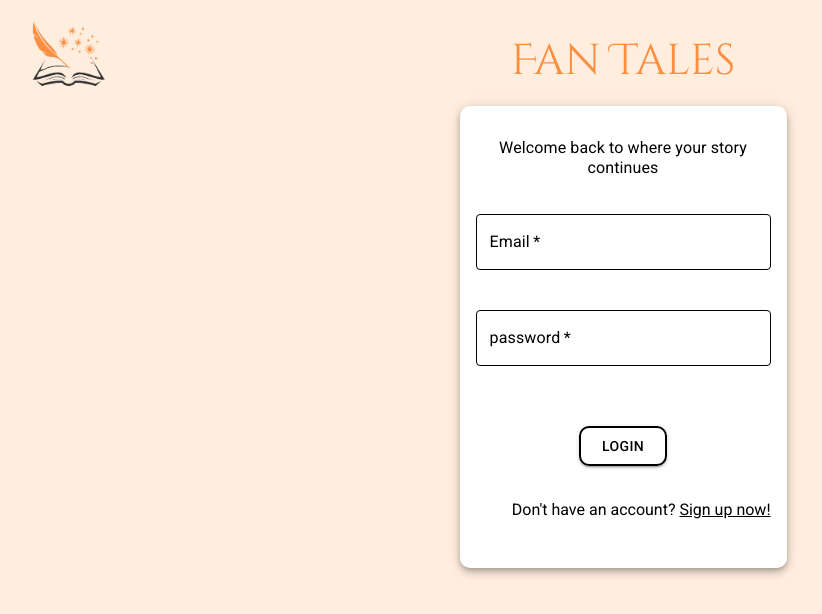
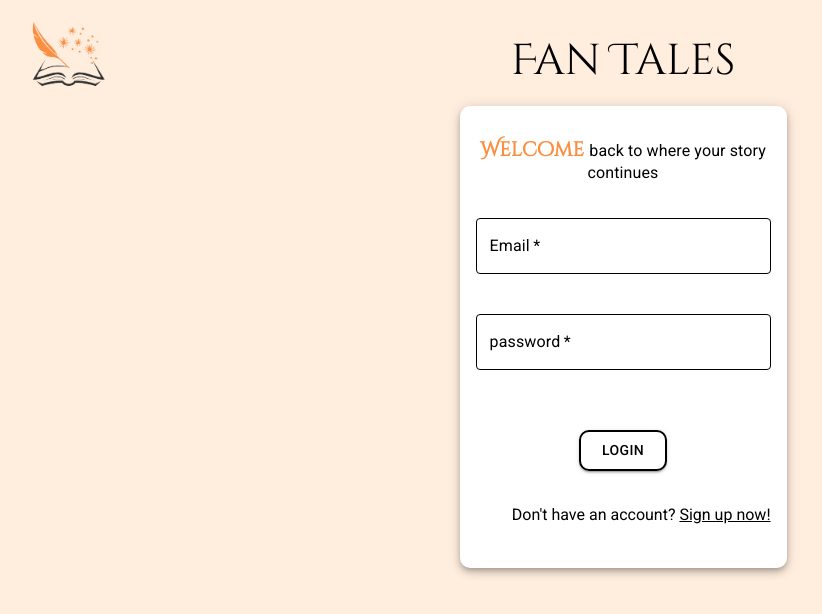
Before and after one commit to RyanChehab/frontend, a React (Create React App) app: page / in a window 1280 px wide. Shown: the top 614 px of the page, without its empty margins (17-839 px from the left). Built offline with nearby package versions, Linux system fonts and the light colour scheme.

Commit message:
css <=> styled welcome span

```diff
--- a/src/components/login/login.css
+++ b/src/components/login/login.css
@@ -14,7 +14,7 @@ header{
     left: 50%;
     transform: translateX(-50%);
     font-family:"Cinzel Decorative";
-    color: #FC8E40;
+    color: #000000;
     font-size: 2.7rem;
 }
 
@@ -27,3 +27,10 @@ header{
     width: 90px;
     margin-left: 2rem;
 }
+
+.welcome{
+    color:#FC8E40;
+    font-size: 20px;
+    font-family:"Cinzel Decorative";
+    font-weight: 700;
+}
```
